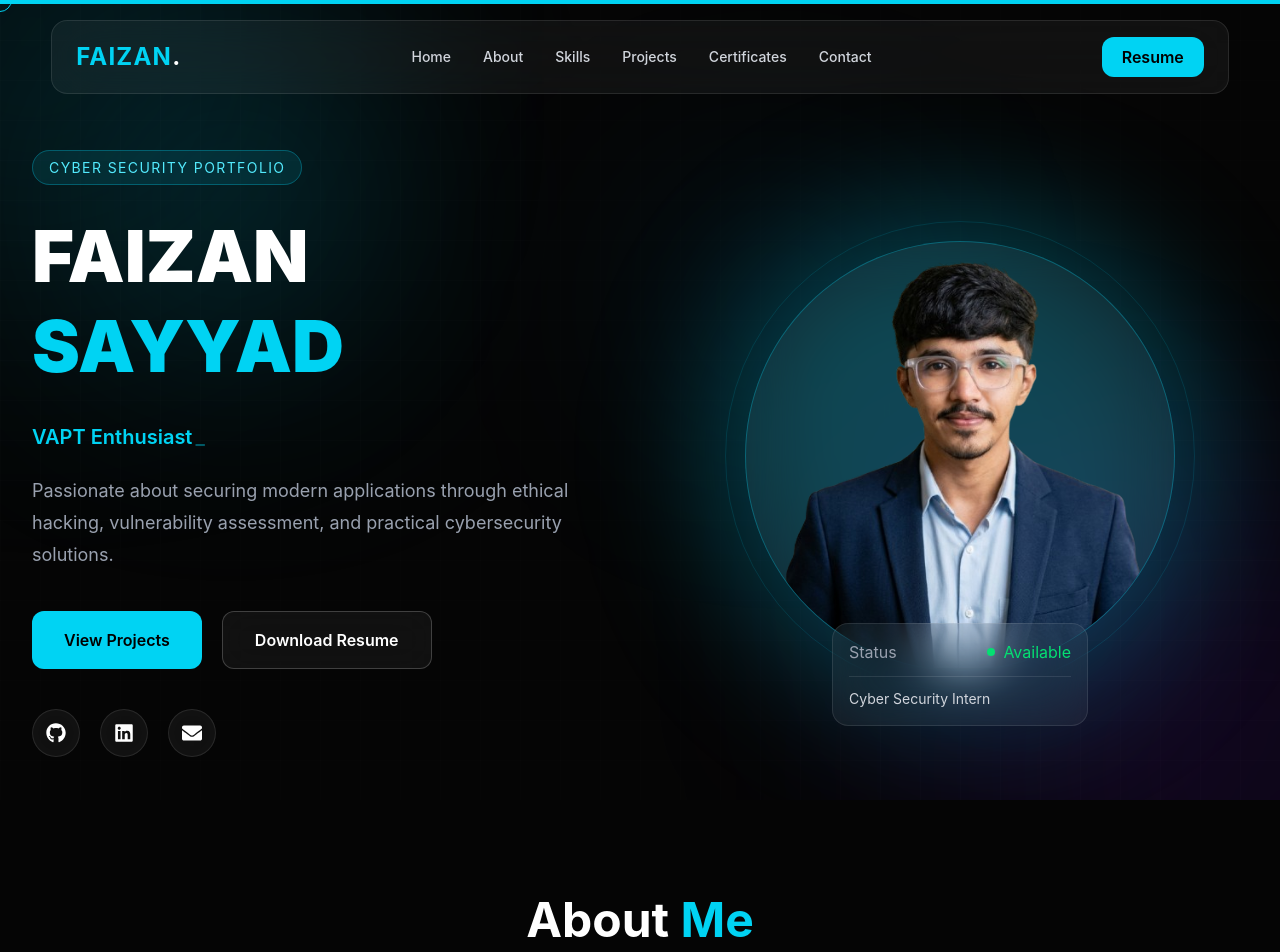
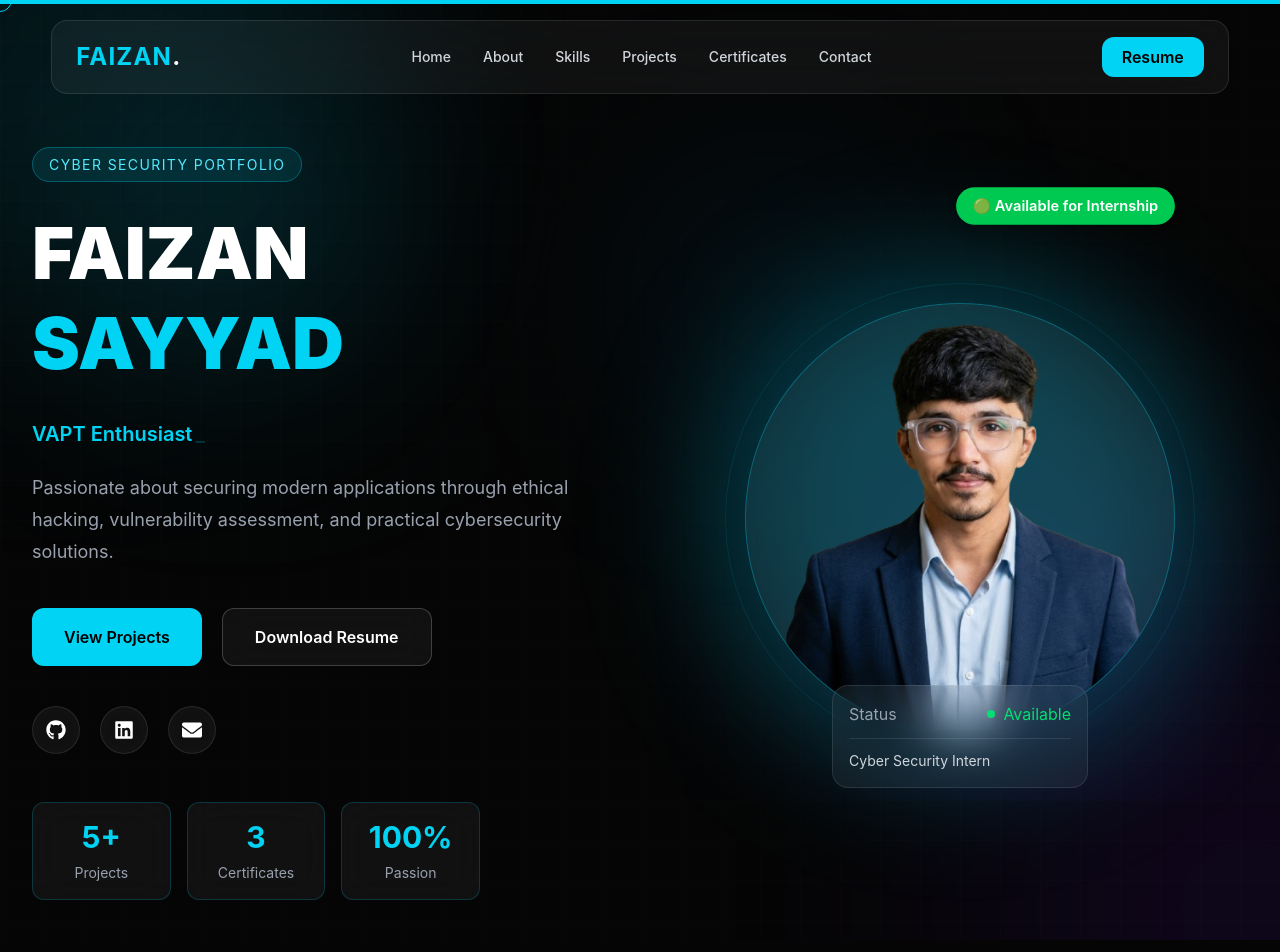
Before and after one commit to faizansayyad7/Portfolio, a React app: page / in a window 1280 px wide. Shown: the top 952 px of the page. Built offline with nearby package versions, Linux system fonts and the light colour scheme; the HTML template or start-up script is replaced by a standard one.

Commit message:
Premium Hero V2 with animated avatar

```diff
--- a/src/components/Hero.jsx
+++ b/src/components/Hero.jsx
@@ -106,15 +106,54 @@ export default function Hero() {
 
 </div>
 
+            <div className="mt-12 grid grid-cols-3 gap-4 max-w-md">
+
+  <div className="rounded-xl border border-cyan-400/20 bg-white/5 p-4 text-center backdrop-blur-lg">
+    <h3 className="text-3xl font-bold text-cyan-400">5+</h3>
+    <p className="mt-2 text-sm text-gray-400">
+      Projects
+    </p>
+  </div>
+
+  <div className="rounded-xl border border-cyan-400/20 bg-white/5 p-4 text-center backdrop-blur-lg">
+    <h3 className="text-3xl font-bold text-cyan-400">3</h3>
+    <p className="mt-2 text-sm text-gray-400">
+      Certificates
+    </p>
+  </div>
+
+  <div className="rounded-xl border border-cyan-400/20 bg-white/5 p-4 text-center backdrop-blur-lg">
+    <h3 className="text-3xl font-bold text-cyan-400">100%</h3>
+    <p className="mt-2 text-sm text-gray-400">
+      Passion
+    </p>
+  </div>
+
+</div>
+
         </motion.div>
+
+
 
         {/* RIGHT */}
         <motion.div
-          initial={{ opacity: 0, x: 80 }}
-          animate={{ opacity: 1, x: 0 }}
-          transition={{ duration: 0.8 }}
-          className="flex justify-center"
-        >
+  initial={{ opacity: 0, x: 80 }}
+  animate={{
+    opacity: 1,
+    x: 0,
+    y: [0, -12, 0],
+  }}
+  transition={{
+    opacity: { duration: 0.8 },
+    x: { duration: 0.8 },
+    y: {
+      repeat: Infinity,
+      duration: 4,
+      ease: "easeInOut",
+    },
+  }}
+  className="flex justify-center"
+>
           <div className="relative">
             {/* Glow */}
             <div className="absolute inset-0 rounded-full bg-cyan-500/30 blur-3xl" />
@@ -129,6 +168,18 @@ export default function Hero() {
             {/* Glass Circle */}
                 <div className="relative flex h-[430px] w-[430px] items-center justify-center rounded-full border border-cyan-400/30 bg-white/5 backdrop-blur-xl overflow-hidden">
 
+                <div className="absolute h-[470px] w-[470px] rounded-full border border-cyan-400/30"></div>
+
+<motion.div
+  animate={{ rotate: 360 }}
+  transition={{
+    repeat: Infinity,
+    duration: 18,
+    ease: "linear",
+  }}
+  className="absolute h-[490px] w-[490px] rounded-full border-2 border-dashed border-cyan-400/40"
+/>
+
              <img
   src="/avatar.png"
   alt="Faizan Sayyad"
@@ -137,6 +188,19 @@ export default function Hero() {
         </div>
 
         </div>
+
+        <motion.div
+  animate={{
+    scale: [1, 1.05, 1],
+  }}
+  transition={{
+    repeat: Infinity,
+    duration: 2,
+  }}
+  className="absolute -top-20 right-10 rounded-full bg-green-500 px-4 py-2 text-sm font-semibold text-white shadow-lg"
+>
+  🟢 Available for Internship
+</motion.div>
 
             {/* Status Card */}
             <div className="absolute -bottom-5 left-1/2 w-64 -translate-x-1/2 rounded-2xl border border-white/10 bg-white/5 p-4 backdrop-blur-xl">
```
